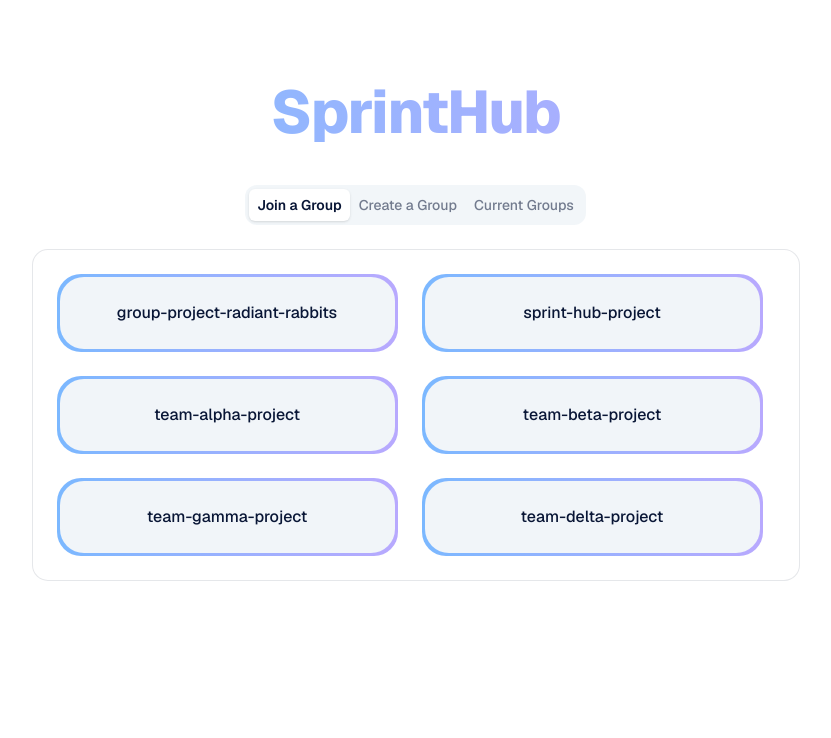
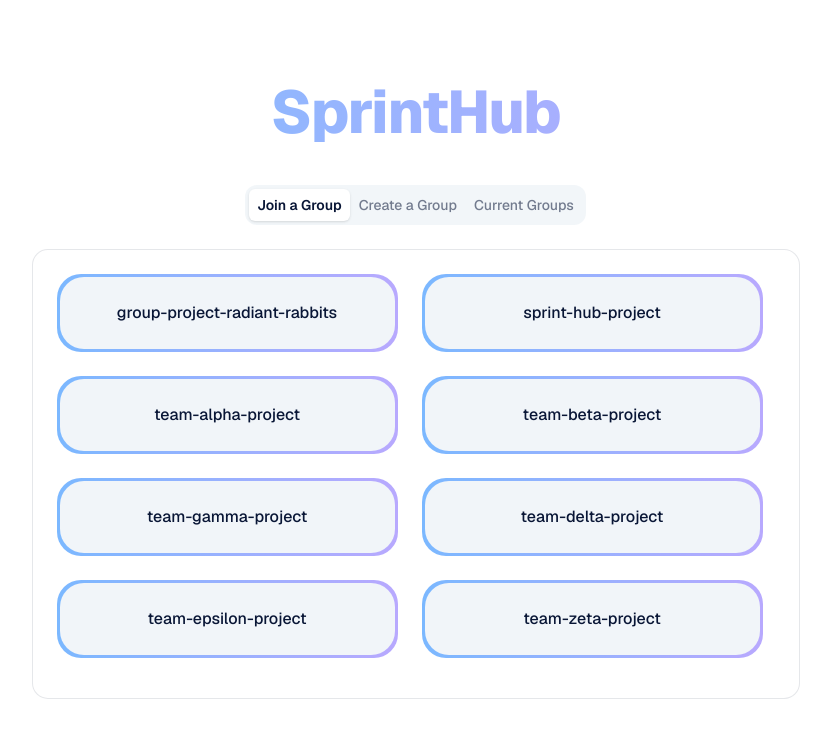
Before and after one commit to UOA-CS732-S1-2026/group-project-radiant-rabbits, a Next.js app: page /join-create-switch-group in a window 1280 px wide. Shown: the top 738 px of the page, without its empty margins (217-1048 px from the left). Built offline with nearby package versions, Linux system fonts and the light colour scheme.

Commit message:
feat(groups): link join-create-switch-group cards to dashboard or set-group

```diff
--- a/src/app/(groups)/join-create-switch-group/page.tsx
+++ b/src/app/(groups)/join-create-switch-group/page.tsx
@@ -1,5 +1,6 @@
 "use client";
 
+import Link from "next/link";
 import { useState } from "react";
 import BorderedPanel from "@/components/ui/BorderedPanel";
 import GroupCard from "@/components/ui/GroupCard";
@@ -23,24 +24,17 @@ const DUMMY_CARDS: Record<
     "team-beta-project",
     "team-gamma-project",
     "team-delta-project",
+    "team-epsilon-project",
+    "team-zeta-project",
+    "team-eta-project",
+    "team-theta-project",
+    "team-iota-project",
+    "team-kappa-project",
+    "team-lambda-project",
+    "team-mu-project",
+    "team-nu-project",
   ],
-  create: [
-    "New group from template · CS732",
-    "Blank group · name later",
-    "Import from GitHub org",
-    "Duplicate last semester’s group",
-    "New group from template · CS73",
-    "Blank group · name lat",
-    "Import from GitHub o",
-    "Duplicate last semester’s",
-    "New group from template · CS7",
-    "Blank group · name late",
-    "Import from GitHub",
-    "Duplicate last semester",
-    "Blank group · name ",
-    "Import from ",
-    "Duplicate last ",
-  ],
+  create: ["Team a", "Team b", "Team c", "Team d"],
   current: ["UOA-CS732 / radiant-rabbits (you)", "Study group · design review"],
 };
 
@@ -67,11 +61,17 @@ export default function JoinCreateSwitchGroupPage() {
           <div className="scrollbar-thumb-accent max-h-[min(50vh,28rem)] overflow-y-auto pr-sm">
             <div className="grid grid-cols-1 gap-lg sm:grid-cols-2">
               {cards.map((line) => (
-                <GroupCard key={`${tab}-${line}`}>
-                  <p className="text-center text-body-md font-medium text-brand-dark">
-                    {line}
-                  </p>
-                </GroupCard>
+                <Link
+                  key={`${tab}-${line}`}
+                  href={tab === "create" ? "/set-group" : "/dashboard"}
+                  className="block rounded-2xl focus:outline-none focus-visible:ring-2 focus-visible:ring-brand-accent focus-visible:ring-offset-2"
+                >
+                  <GroupCard className="cursor-pointer transition-colors duration-150 hover:bg-slate-200">
+                    <p className="text-center text-body-md font-medium text-brand-dark">
+                      {line}
+                    </p>
+                  </GroupCard>
+                </Link>
               ))}
             </div>
           </div>
```
